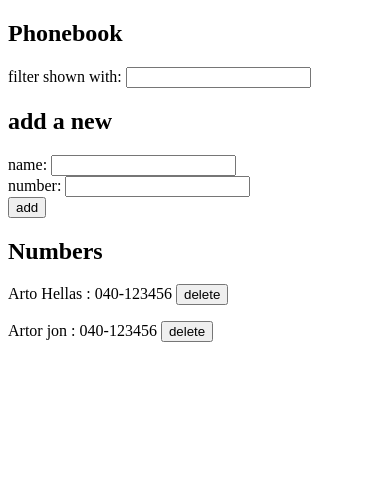
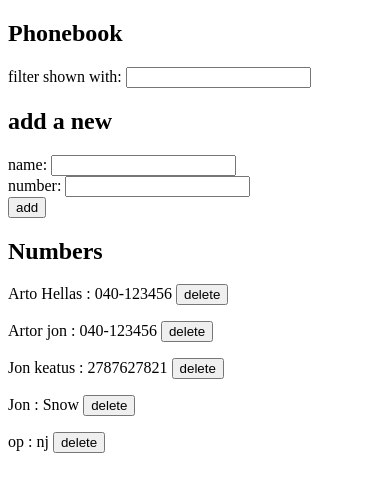
Before and after one commit to shinjith-dev/fullstackopen, a React (Create React App) app in the folder part2/phonebook/: page / in a window 390 px wide. Shown: the top 492 px of the page. Built offline with nearby package versions, Linux system fonts and the light colour scheme; data requests are answered from the project's data file.

Commit message:
phonebook 2.18

```diff
--- a/part2/phonebook/db.json
+++ b/part2/phonebook/db.json
@@ -9,6 +9,21 @@
       "name": "Artor jon",
       "number": "040-123456",
       "id": 2
+    },
+    {
+      "name": "Jon keatus",
+      "number": "2787627821",
+      "id": 3
+    },
+    {
+      "name": "Jon",
+      "number": "Snow",
+      "id": 5
+    },
+    {
+      "name": "op",
+      "number": "nj",
+      "id": 6
     }
   ]
 }
--- a/part2/phonebook/src/App.js
+++ b/part2/phonebook/src/App.js
@@ -17,21 +17,36 @@ const App = () => {
 
   const handleSubmit = (e) => {
     e.preventDefault();
-    const newNote = {
+    const newPerson = {
       name: newName,
       number: newNumber,
       id: persons[persons.length - 1].id + 1,
     };
-    if (!persons.some((person) => person.name === newNote.name)) {
-      personServices.create(newNote).then((data) => {
+    if (!persons.some((person) => person.name === newPerson.name)) {
+      personServices.create(newPerson).then((data) => {
         setPersons(persons.concat(data));
         setNewName("");
         setNewNumber("");
       });
     } else {
-      alert(`${newName} is already added to phonebook`);
-      setNewName("");
-      setNewNumber("");
+      if (
+        window.confirm(
+          `${newPerson.name} is already added to phonebook, replace old number with new one?`
+        )
+      )
+        personServices
+          .update(
+            persons.find((person) => person.name === newPerson.name).id,
+            newPerson
+          )
+          .then((data) => {
+            setPersons(
+              persons.map((person) => (person.id !== data.id ? person : data))
+            );
+            setNewName("");
+            setNewNumber("");
+          });
+      console.log(persons.find((person) => person.name === newPerson.name).id);
     }
   };
 
```
